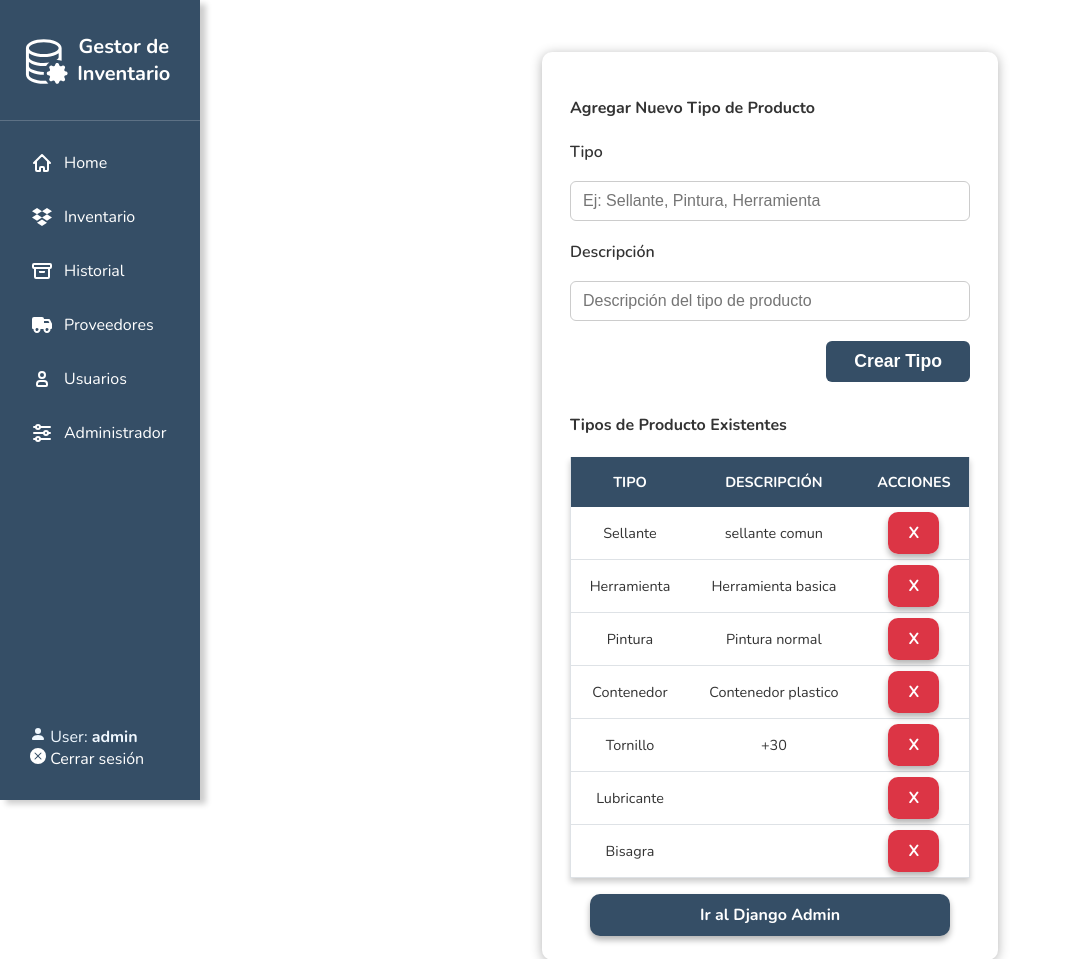
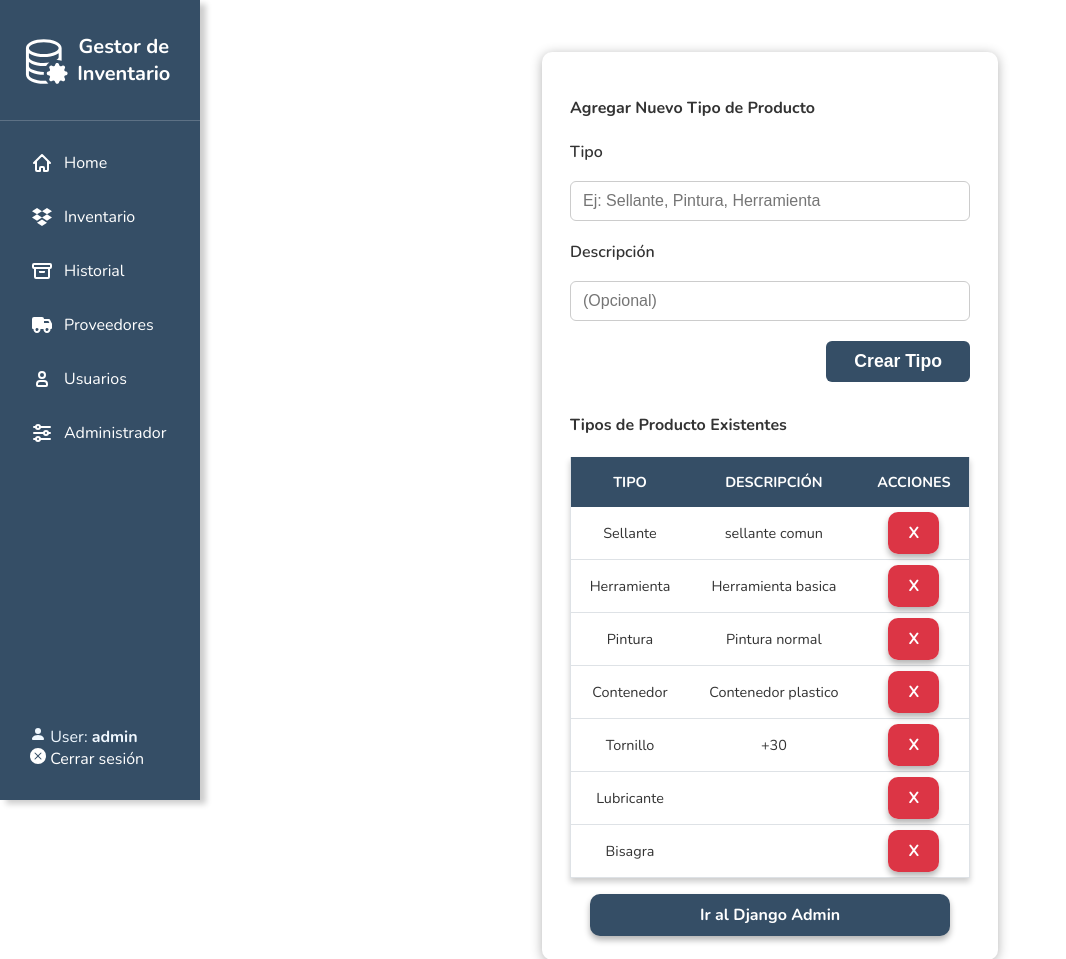
Before and after one commit to lvkhss/GestorInventario, a Django app: page /settings/ in a window 1280 px wide. Shown: the top 959 px of the page, without its empty margins (0-1066 px from the left). Run offline with Django 3.2, Linux system fonts and the light colour scheme; a user stored in the database is signed in; data comes from the database, SQL or seed files in the repository; both versions use the stored data as it was after the commit.

Commit message:
cambio de productos

```diff
--- a/inventory/templates/inv/settings.html
+++ b/inventory/templates/inv/settings.html
@@ -14,7 +14,7 @@
     <div class="add-product-group">
       <label for="id_description" class="add-product-label">Descripción</label>
       <div class="add-product-field">
-        <input type="text" name="description" id="id_description" class="form-control" placeholder="Descripción del tipo de producto">
+        <input type="text" name="description" id="id_description" class="form-control" placeholder="(Opcional)">
       </div>
     </div>
     <div class="add-product-btn-wrap">
```
Also changed, not shown: db.sqlite3.
